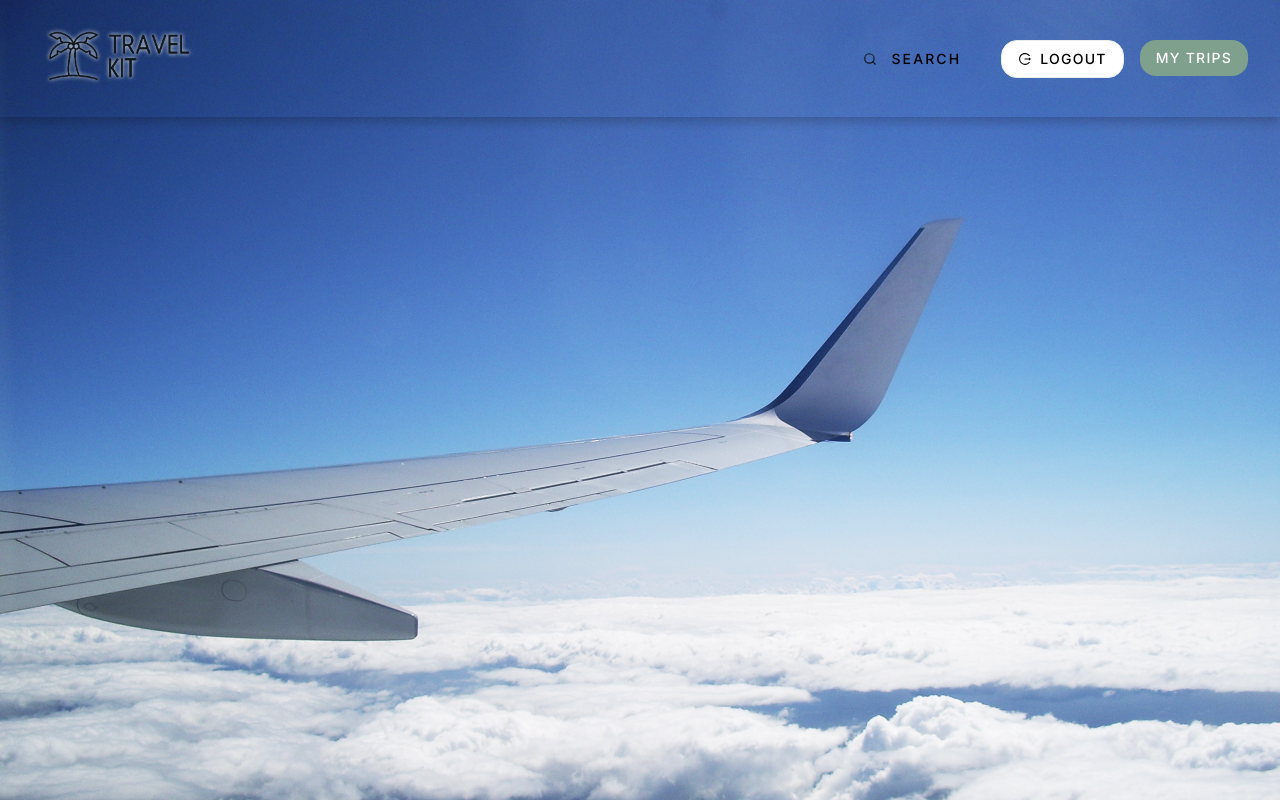
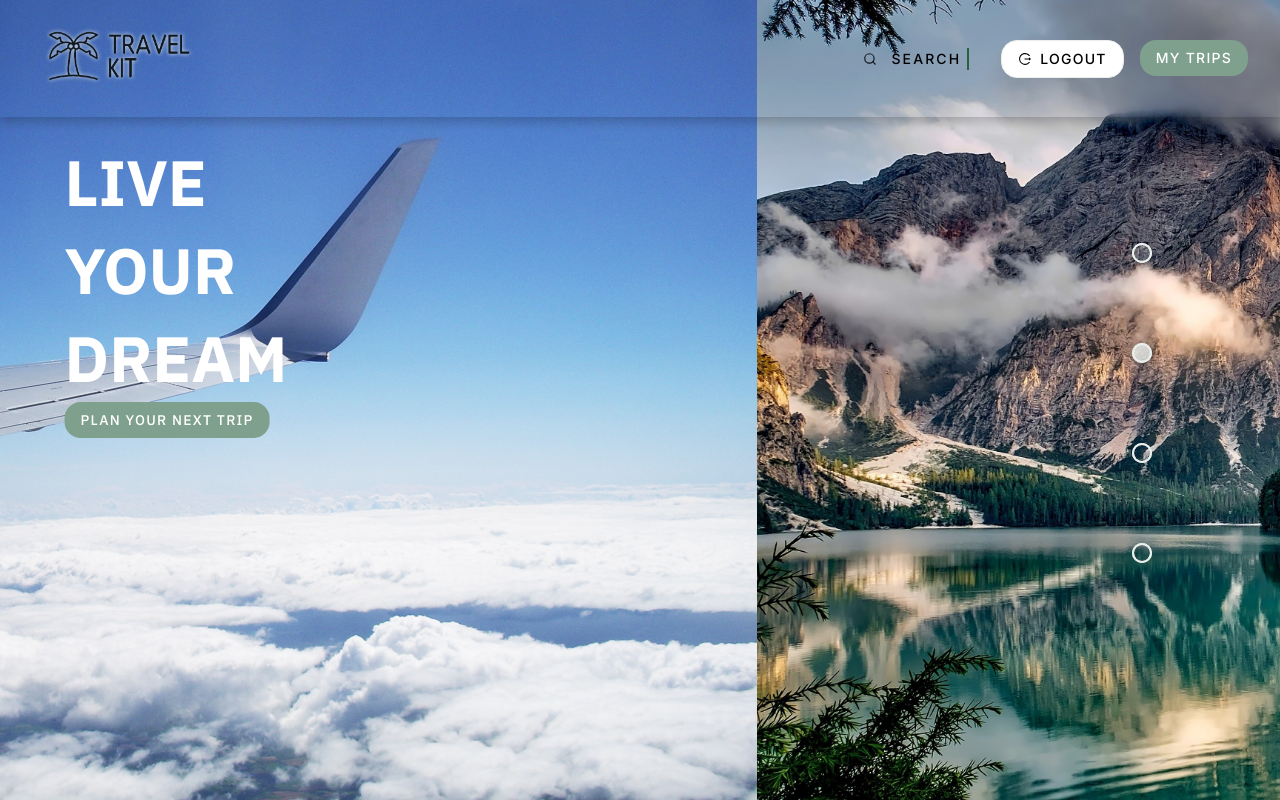
Before and after one commit to stephv729/travel-kit, a React (Create React App) app: page / in a window 1280 px wide. Shown: the top 800 px of the page. Built offline with nearby package versions, Linux system fonts and the light colour scheme.

Commit message:
Change: LandingPage to include Backgroundautoplay component

```diff
--- a/src/pages/LandingPage.js
+++ b/src/pages/LandingPage.js
@@ -1,10 +1,39 @@
 import styled from "@emotion/styled";
-import BG1 from "../assets/img/bg-airplane.jpg";
+import BackgroundAutoplay from "../components/BackgroundAutoplay";
+import { PrimaryButton } from "../components/Buttons";
+import { colors, typography } from "../styles";
 
-const MainSection = styled.img`
+const MainContainer = styled.div`
+  position: relative;
+  text-align: center;
   width: 100%;
+`;
+const MainSection = styled.div`
+  display: flex;
+  flex-direction: column;
+  position: absolute;
+  top: 15rem;
+  left: 10%;
+  margin: 3rem;
+  align-items:flex-start;
+  transform: translate(-50%, -50%);
+  text-transform: uppercase;
+  ${typography.headline[2]};
+  color: ${colors.secondary[200]};
 `;
 
 export default function LandingPage() {
-  return <MainSection src={BG1}></MainSection>;
+  return (
+    <MainContainer>
+      <BackgroundAutoplay />
+      <MainSection>
+        <span>Live</span>
+        <span>Your</span>
+        <span>Dream</span>
+        <PrimaryButton>
+          Plan your next trip
+        </PrimaryButton>
+      </MainSection>
+    </MainContainer>
+  );
 }
```
